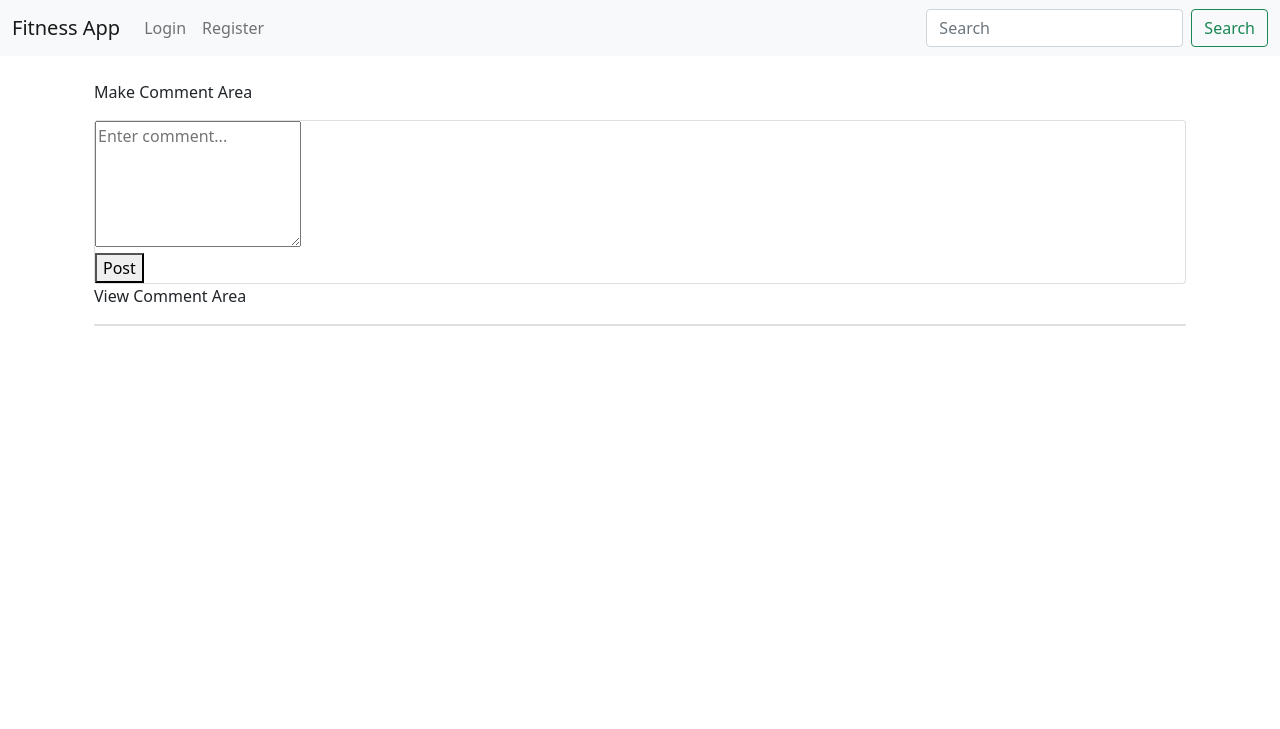
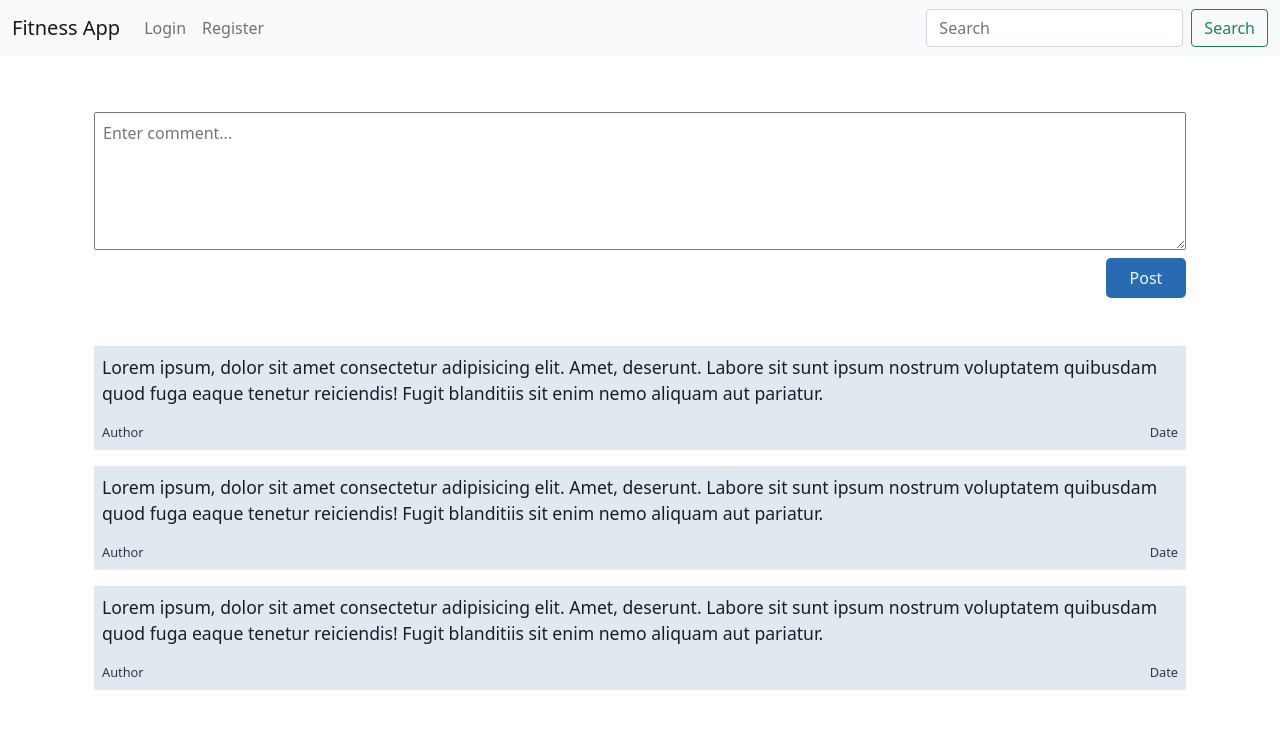
Before and after one commit to Ahallal91/CCA3-CloudFitness, a Flask app: page /exercise/1 in a window 1280 px wide. Shown: the top 729 px of the page. Run offline with Flask 2, Linux system fonts and the light colour scheme; data that the repository does not hold is empty; some libraries are stand-ins or nearby versions.

Commit message:
styles for web

```diff
--- a/app/exercise/templates/exercise.html
+++ b/app/exercise/templates/exercise.html
@@ -1,49 +1,79 @@
 {% extends "layout.html" %} {% block content %}
-<div class="w-80 p-4 container">
-  <div class="card-container">
-    <!-- LOOP -->
+<div class="w-60 p-4 container">
   {% for item in exercise %}
-    <div class="card">
-      <img />
-      <h3>{{ item['title'] }}</h3>
-      <p>{{ item['description'] }}</p>
-      <span>Author</span>
-      <span>Upload Date: {{ item['upload_date'] }}</span>
+
+  <div class="exercise__container">
+    <div class="video-container">
       <iframe
-        width="560"
-        height="315"
+        class="video"
         src="{{ item['url'] }}"
         title="YouTube video player"
         frameborder="0"
         allow="accelerometer; autoplay; clipboard-write; encrypted-media; gyroscope; picture-in-picture"
         allowfullscreen
       ></iframe>
-      <img class="mx-2" height="100" width="100" src="" />
-      <span>Likes: {{ item['likes']}} </span>
-      <span>Views: {{ item['views']}} </span>
+    </div>
+
+    <h3>{{ item['title'] }}</h3>
+    <span class="exercise__container-author">Author</span>
+    <div class="exercise__container-body">
+      <div class="exercise__container-data">
+        <span>{{ item['views']}} views</span>
+        <span class="exercise__container-data-date">Upload Date: {{ item['upload_date'] }}</span>
+      </div>
+    </div>
     <form method="POST" action="/like">
+      <span>Like</span>
       <input type="hidden" id="id" name="id" value="{{ item['id']}} " />
       <button type="submit">
         <i class="bi bi-hand-thumbs-up-fill"></i>
       </button>
     </form>
+
+    <p>{{ item['description'] }}</p>
   </div>
   {% endfor %}
-  </div>
 
-  <div class="card-container">
-    <p>Make Comment Area</p>
-    <div class="card">
+  <div class="comment__container">
     <form method="POST" action="/comment">
-        <div>
       <textarea id="message" name="message" placeholder="Enter comment..." rows="5"></textarea>
-        </div>
       <button>Post</button>
     </form>
+    <div class="comment__container-wrapper">
+      <!-- LOOP -->
+      <div class="comment__container-comments">
+        <p>
+          Lorem ipsum, dolor sit amet consectetur adipisicing elit. Amet, deserunt. Labore sit sunt
+          ipsum nostrum voluptatem quibusdam quod fuga eaque tenetur reiciendis! Fugit blanditiis
+          sit enim nemo aliquam aut pariatur.
+        </p>
+        <div class="exercise__container-data">
+          <span>Author</span>
+          <span class="exercise__container-data-date">Date</span>
         </div>
-    <div class="card-container">
-      <p>View Comment Area</p>
-      <div class="card"></div>
+      </div>
+      <div class="comment__container-comments">
+        <p>
+          Lorem ipsum, dolor sit amet consectetur adipisicing elit. Amet, deserunt. Labore sit sunt
+          ipsum nostrum voluptatem quibusdam quod fuga eaque tenetur reiciendis! Fugit blanditiis
+          sit enim nemo aliquam aut pariatur.
+        </p>
+        <div class="exercise__container-data">
+          <span>Author</span>
+          <span class="exercise__container-data-date">Date</span>
+        </div>
+      </div>
+      <div class="comment__container-comments">
+        <p>
+          Lorem ipsum, dolor sit amet consectetur adipisicing elit. Amet, deserunt. Labore sit sunt
+          ipsum nostrum voluptatem quibusdam quod fuga eaque tenetur reiciendis! Fugit blanditiis
+          sit enim nemo aliquam aut pariatur.
+        </p>
+        <div class="exercise__container-data">
+          <span>Author</span>
+          <span class="exercise__container-data-date">Date</span>
+        </div>
+      </div>
     </div>
   </div>
 </div>
--- a/app/static/style.css
+++ b/app/static/style.css
@@ -0,0 +1,298 @@
+:root {
+  --red: #fa1818;
+
+  --dark: black;
+  --light: white;
+
+  --gray100: #f7fafc;
+  --gray200: #edf2f7;
+  --gray300: #e2e8f0;
+  --gray400: #cbd5e0;
+  --gray500: #a0aec0;
+  --gray600: #718096;
+  --gray700: #4a5568;
+  --gray800: #2c384b;
+  --gray900: #181e2a;
+
+  --blue50: #eff6ff;
+  --blue100: #ebf8ff;
+  --blue200: #bee3f8;
+  --blue300: #90cdf4;
+  --blue400: #63b3ed;
+  --blue500: #4299e1;
+  --blue600: #3283ce;
+  --blue680: #2b79bd;
+  --blue700: #296bb1;
+  --blue800: #2c5282;
+  --blue900: #2a4365;
+
+  --green50: #f0fdf4;
+  --green100: #d1fae5;
+  --green200: #a7f3d0;
+  --green300: #6ee7b7;
+  --green400: #34d399;
+  --green500: #10b981;
+  --green600: #059669;
+  --green700: #047857;
+  --green800: #065f46;
+  --green900: #064e3b;
+
+  --teal50: #f0fdfa;
+  --teal100: #ccfbf1;
+  --teal200: #99f6e4;
+  --teal300: #5eead4;
+  --teal400: #2dd4bf;
+  --teal500: #14b8a6;
+  --teal600: #0d9488;
+  --teal700: #0f766e;
+  --teal800: #115e59;
+  --teal900: #134e4a;
+
+  --amber50: #fffbeb;
+  --amber100: #fef3c7;
+  --amber200: #fde68a;
+  --amber300: #fcd34d;
+  --amber400: #fbbf24;
+  --amber500: #f59e0b;
+  --amber600: #d97706;
+  --amber700: #b45309;
+  --amber800: #92400e;
+  --amber900: #78350f;
+
+  --violet50: #f5f3ff;
+  --violet100: #ede9fe;
+  --violet200: #ddd6fe;
+  --violet300: #c4b5fd;
+  --violet400: #a78bfa;
+  --violet500: #8b5cf6;
+  --violet600: #7c3aed;
+  --violet700: #6d28d9;
+  --violet800: #5b21b6;
+  --violet900: #4c1d95;
+
+  --red50: #fbf6f6;
+  --red100: #fee2e2;
+  --red200: #fecaca;
+  --red300: #fca5a5;
+  --red400: #f87171;
+  --red500: #ef4444;
+  --red600: #dc2626;
+  --red700: #b91c1c;
+  --red800: #991b1b;
+  --red900: #7f1d1d;
+}
+
+/* #############################
+    temaplates/home.html
+################################
+*/
+.qotd {
+  width: 100%;
+  background: var(--blue700);
+  color: var(--blue100);
+  display: flex;
+  padding: 1rem;
+  margin-bottom: 2rem;
+}
+.qotd div {
+  margin: 0 auto;
+}
+
+.card__container {
+  margin: 1rem auto;
+  display: flex;
+  justify-content: space-between;
+  align-items: center;
+  flex-wrap: wrap;
+}
+.card__container-card {
+  width: 40%;
+  text-decoration: none;
+  background: var(--blue100);
+  display: flex;
+  flex-wrap: wrap;
+}
+.card__container-card-image {
+  height: 10rem;
+  width: 100%;
+  object-fit: cover;
+}
+.card__container-card-body {
+  padding: 0.5rem 1rem;
+  display: flex;
+  width: 100%;
+  flex-wrap: wrap;
+  position: relative;
+}
+.card__container-card-title {
+  width: 100%;
+  font-size: 1.3rem;
+  font-weight: 700;
+  color: var(--gray900);
+}
+.card__container-card-author {
+  width: 100%;
+  font-size: 0.9rem;
+  color: var(--gray700);
+}
+.card__container-card-data {
+  width: 100%;
+  font-size: 0.8rem;
+  color: var(--gray800);
+  display: flex;
+  justify-content: space-between;
+  align-items: center;
+}
+.card__container-card-date {
+  color: var(--gray600);
+}
+
+/* #############################
+    temaplates/exercise.html
+################################
+*/
+.exercise__container {
+  width: 100%;
+  display: flex;
+  flex-wrap: wrap;
+  margin-top: 2rem;
+}
+
+.video-container {
+  position: relative;
+  width: 100%;
+  height: 0;
+  padding-bottom: 56.25%;
+}
+.video {
+  position: absolute;
+  top: 0;
+  left: 0;
+  width: 100%;
+  height: 100%;
+}
+
+.exercise__container h3 {
+  padding: 0.5rem 0.5rem 0 0.5rem;
+  width: 100%;
+  font-size: 1.3rem;
+  font-weight: 700;
+  color: var(--gray900);
+}
+.exercise__container-author {
+  padding: 0 0.5rem;
+  width: 100%;
+  font-size: 0.9rem;
+  color: var(--gray700);
+}
+
+.exercise__container-body {
+  padding: 0 0.5rem;
+  width: 100%;
+  display: flex;
+  align-items: center;
+}
+.exercise__container-data {
+  width: 100%;
+  font-size: 0.8rem;
+  color: var(--gray800);
+  display: flex;
+  justify-content: space-between;
+  align-items: center;
+}
+.exercise__container-date {
+  color: var(--gray600);
+}
+
+.exercise__container form {
+  padding: 0 0.5rem;
+  display: flex;
+  align-items: center;
+  margin-left: auto;
+}
+.exercise__container form span {
+  font-size: 1.5rem;
+  margin-right: 2rem;
+  margin-top: 0.5rem;
+}
+.exercise__container form button {
+  width: 5rem;
+  height: 2.5rem;
+  border-radius: 5px;
+  border: none;
+  outline: none;
+  color: var(--blue100);
+  background: var(--blue700);
+}
+
+.exercise__container p {
+  padding: 0.5rem;
+  width: 100%;
+  font-size: 1.1rem;
+  margin-top: 2rem;
+  position: relative;
+}
+.exercise__container p::after {
+  position: absolute;
+  left: 0;
+  bottom: -10px;
+  content: "";
+  width: 100%;
+  height: 8px;
+  border-radius: 3px;
+  background: var(--blue700);
+}
+
+.comment__container {
+  display: flex;
+  flex-wrap: wrap;
+}
+
+.comment__container form {
+  margin: 2rem 0;
+  width: 100%;
+  display: flex;
+  flex-wrap: wrap;
+}
+.comment__container form textarea {
+  width: 100%;
+  padding: 0.5rem;
+}
+.comment__container form button {
+  width: 5rem;
+  height: 2.5rem;
+  border-radius: 5px;
+  border: none;
+  outline: none;
+  color: var(--blue100);
+  background: var(--blue700);
+  margin-top: 0.5rem;
+  margin-left: auto;
+}
+
+.comment__container-comments {
+  background: var(--gray300);
+  width: 100%;
+  margin: 1rem 0;
+  padding: 0.5rem;
+  font-size: 0.9rem;
+  color: var(--gray700);
+  display: flex;
+  flex-wrap: wrap;
+}
+.comment__container-comments p {
+  width: 100%;
+  font-size: 1.1rem;
+  color: var(--gray900);
+}
+.exercise__container-data {
+  width: 100%;
+  font-size: 0.8rem;
+  color: var(--gray800);
+  display: flex;
+  justify-content: space-between;
+  align-items: center;
+}
+.exercise__container-date {
+  color: var(--gray600);
+}
```
Also changed, not shown: app/home/templates/home.html (+23 -12 lines). Lines whose indentation alone changed are shown as unchanged.
